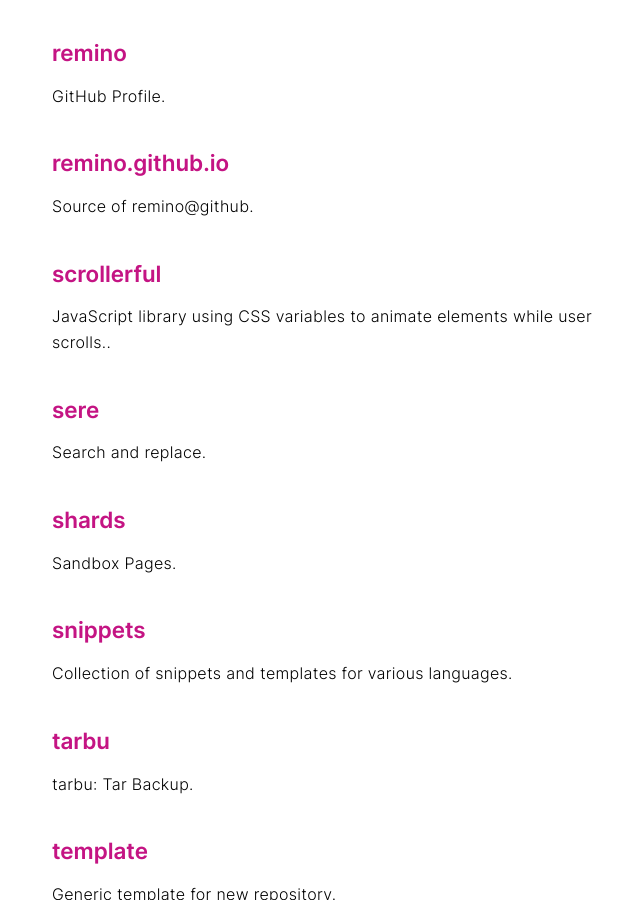
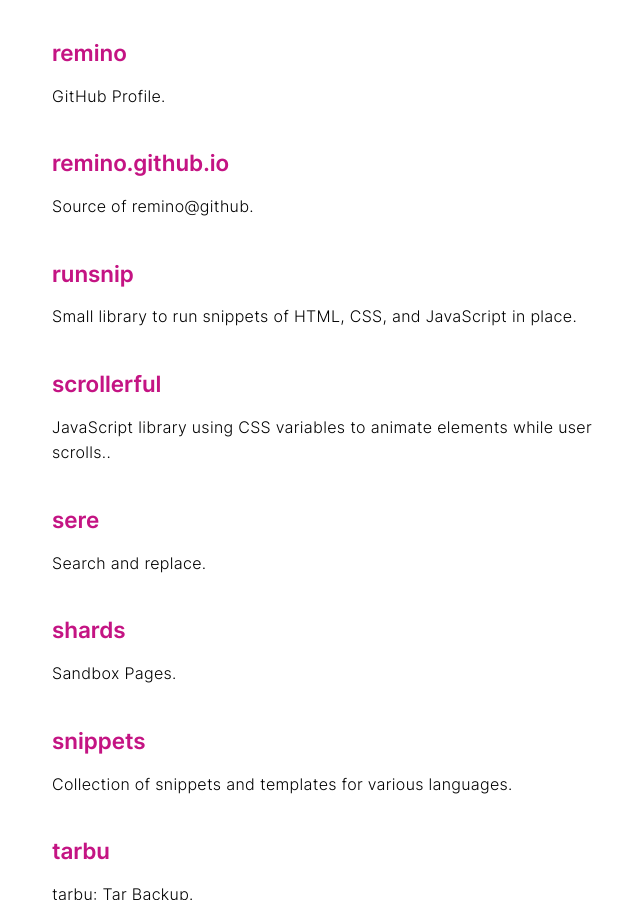
Before and after one commit to remino/remino.github.io, a Jekyll site: the page built from index.md, in a window 1280 px wide and 900 px high, scrolled down 4725 px. Shown: the whole window, without its empty margins (308-948 px from the left). Built offline with Jekyll 4.4.1, drawn with Linux system fonts in a browser that asks for light colours.

Commit message:
Add runsnip repo

```diff
--- a/_data/repos.json
+++ b/_data/repos.json
@@ -246,6 +246,12 @@
 		"url": "https://github.com/remino/remino.github.io"
 	},
 	{
+		"description": "Small library to run snippets of HTML, CSS, and JavaScript in place",
+		"homepageUrl": "https://remino.net/runsnip/",
+		"name": "runsnip",
+		"url": "https://github.com/remino/runsnip"
+	},
+	{
 		"description": "JavaScript library using CSS variables to animate elements while user scrolls.",
 		"homepageUrl": "https://remino.net/scrollerful/",
 		"name": "scrollerful",
```
